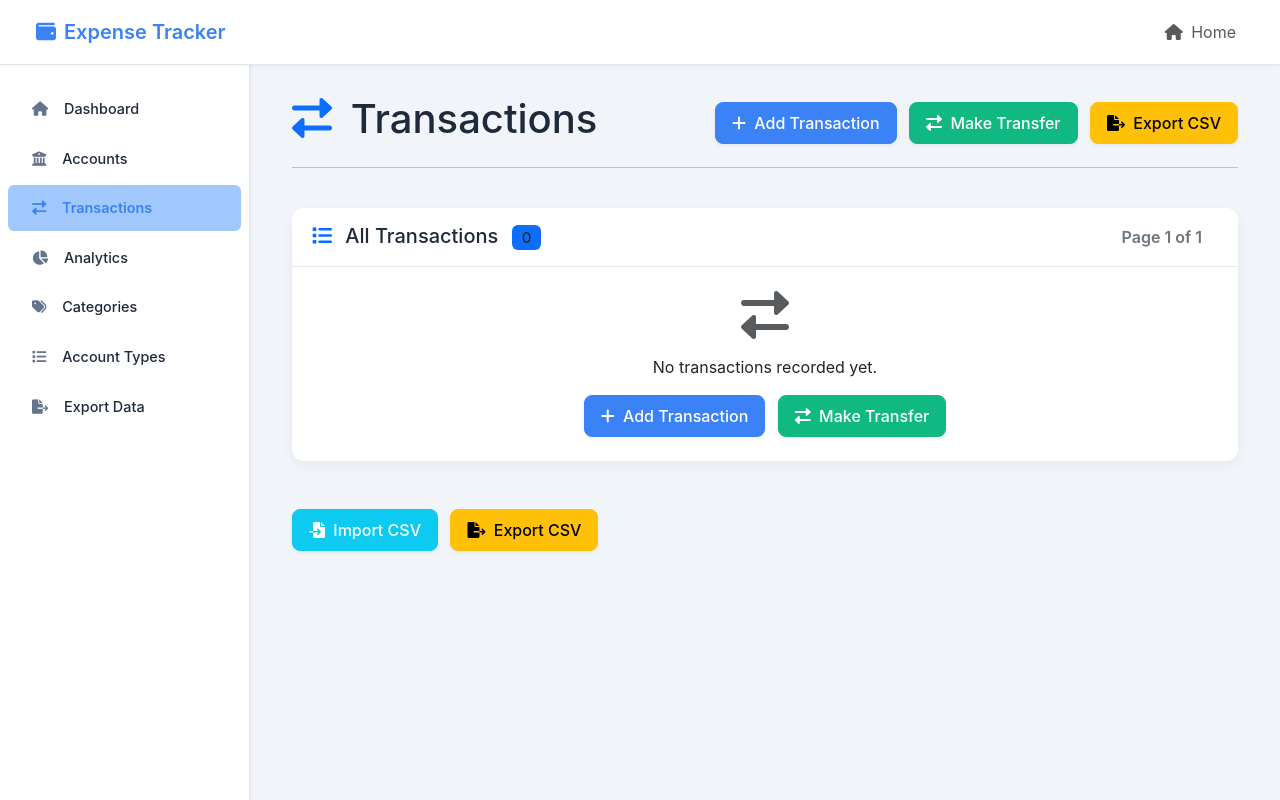
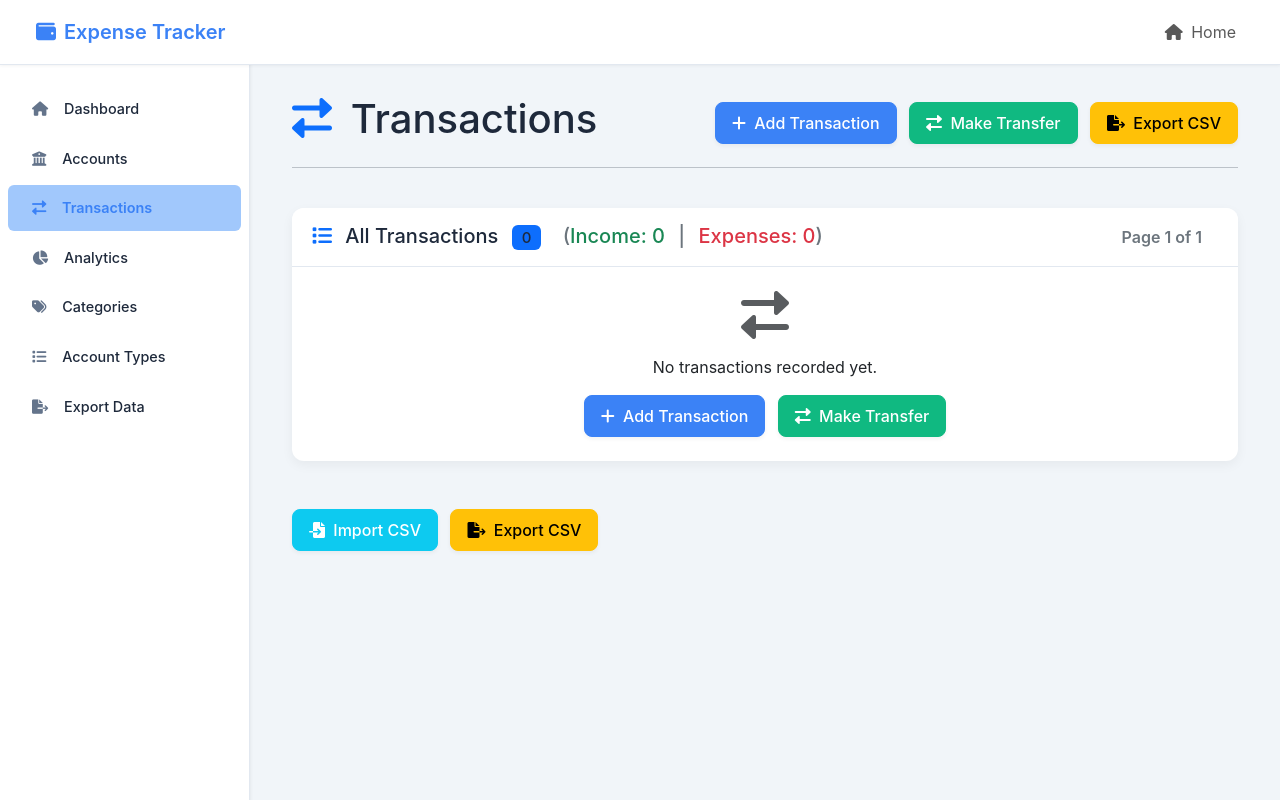
Before and after one commit to amitbhalla/expsense-tracker, a Django app: page /transactions/ in a window 1280 px wide. Run offline with Django 5.2, Linux system fonts and the light colour scheme; data that the repository does not hold is empty.

```diff
--- a/templates/transactions/transaction_list.html
+++ b/templates/transactions/transaction_list.html
@@ -32,6 +32,11 @@
                 <h5 class="mb-0">
                     <i class="fas fa-list text-primary me-2"></i> All Transactions
                     <span class="badge bg-primary ms-2">{{ transactions.paginator.count }}</span>
+                    <span class="ms-3 text-secondary">
+                        (<span class="text-success">Income: {{ income_count }}</span>
+                        <span class="mx-2">|</span>
+                        <span class="text-danger">Expenses: {{ expense_count }}</span>)
+                    </span>
                 </h5>
                 <div>
                     <span class="text-secondary me-3">Page {{ transactions.number }} of {{ transactions.paginator.num_pages }}</span>
--- a/transactions/views.py
+++ b/transactions/views.py
@@ -17,6 +17,11 @@ def transaction_list(request):
     transactions_list = Transaction.objects.all().order_by('-date')
     categories = Category.objects.all().order_by('name')
 
+    # Get transaction type counts
+    total_transactions = transactions_list.count()
+    expense_count = transactions_list.filter(transaction_type='EXPENSE').count()
+    income_count = transactions_list.filter(transaction_type='INCOME').count()
+
     # Set up pagination
     page = request.GET.get('page', 1)
     paginator = Paginator(transactions_list, 20)  # Show 20 transactions per page
@@ -31,6 +36,9 @@ def transaction_list(request):
     context = {
         'transactions': transactions,
         'categories': categories,
+        'total_transactions': total_transactions,
+        'expense_count': expense_count,
+        'income_count': income_count,
     }
     return render(request, 'transactions/transaction_list.html', context)
 
```
